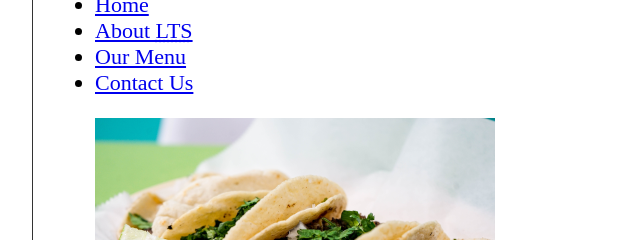
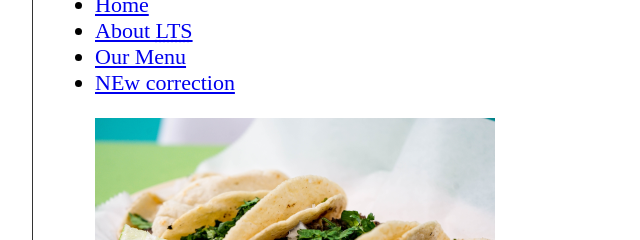
Before and after one commit to thilina931/Testing-For-Me, a plain HTML site: page hours.html in a window 1280 px wide. Shown: the part 140-380 px from the top of the page, 185-825 px from the left. Drawn offline with Linux system fonts and the light colour scheme.

Commit message:
me second

```diff
--- a/hours.html
+++ b/hours.html
@@ -25,7 +25,7 @@
                     <a href="/#menu">Our Menu</a>
                 </li>
                 <li>
-                    <a href="contact.html">Contact Us</a>
+                    <a href="contact.html">NEw correction </a>
                 </li>
             </ul>
         </nav>
```
